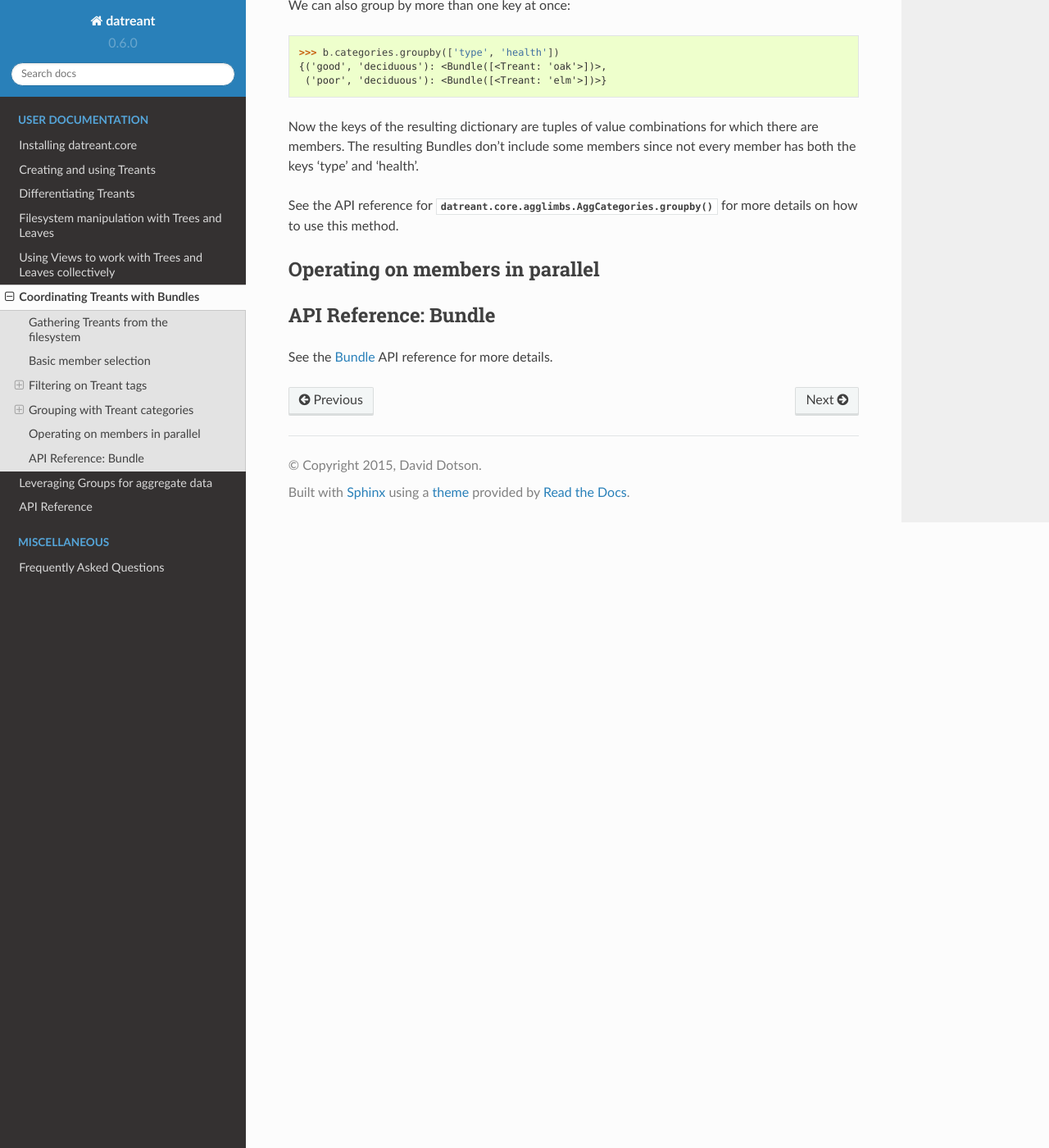
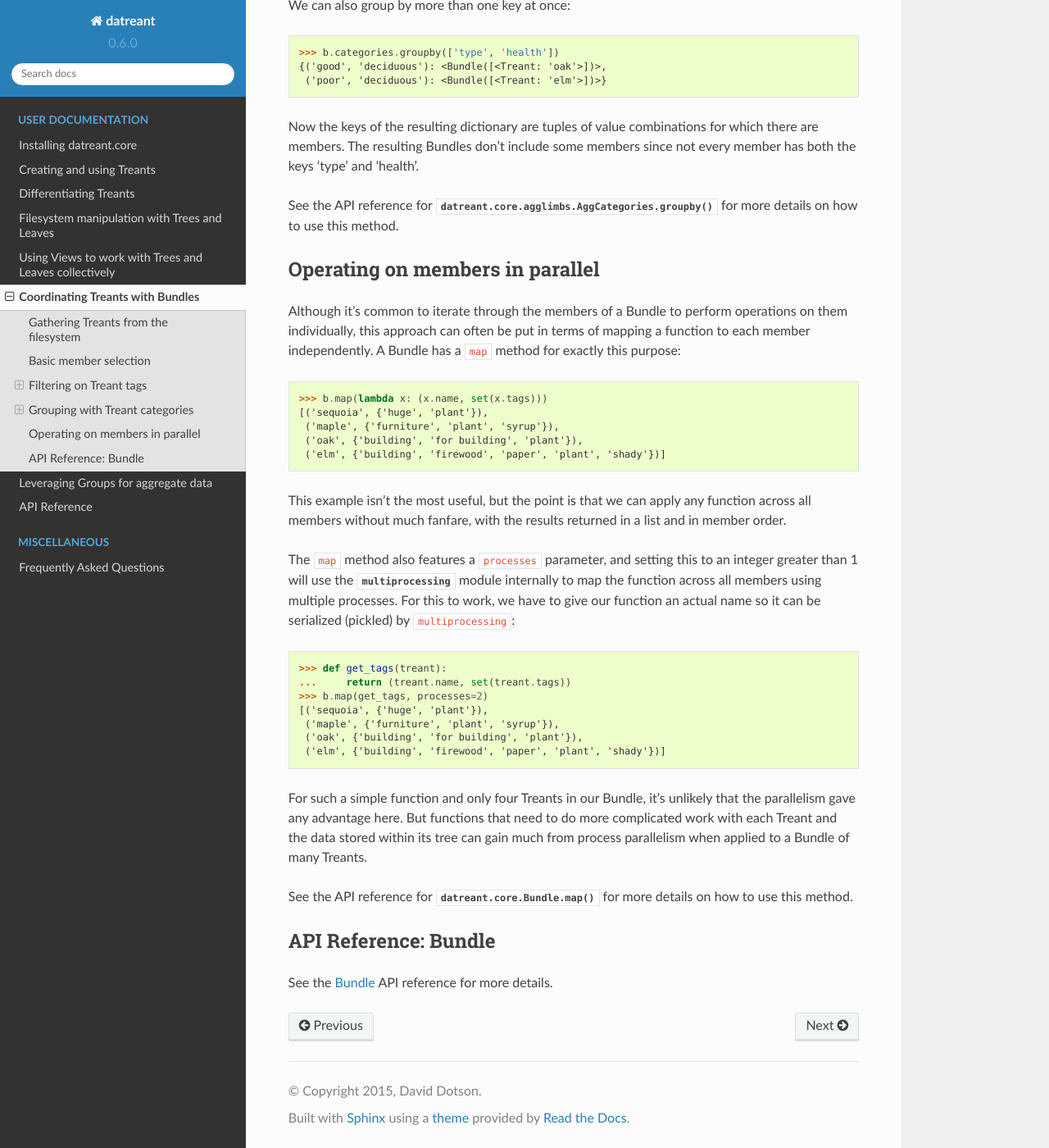
Before and after one commit to datreant/datreant, a Sphinx documentation site: the page built from docs/bundles.rst, in a window 1280 px wide and 1400 px high, scrolled down 7458 px. Shown: the whole window at 82% size. Built offline with Sphinx 7.4.7 and the Read the Docs theme 2.0.0, drawn with Linux system fonts in a browser that asks for light colours.

Commit message:
I think we're finished with Bundles.
Whew...that was a doozy of a doc page.

```diff
--- a/docs/bundles.rst
+++ b/docs/bundles.rst
@@ -333,8 +333,42 @@ for more details on how to use this method.
 
 Operating on members in parallel
 ================================
+Although it's common to iterate through the members of a Bundle to perform
+operations on them individually, this approach can often be put in terms
+of mapping a function to each member independently. A Bundle has a ``map``
+method for exactly this purpose::
 
+    >>> b.map(lambda x: (x.name, set(x.tags)))
+    [('sequoia', {'huge', 'plant'}),
+     ('maple', {'furniture', 'plant', 'syrup'}),
+     ('oak', {'building', 'for building', 'plant'}),
+     ('elm', {'building', 'firewood', 'paper', 'plant', 'shady'})]
 
+This example isn't the most useful, but the point is that we can apply any
+function across all members without much fanfare, with the results returned
+in a list and in member order.
+
+The ``map`` method also features a ``processes`` parameter, and setting this
+to an integer greater than 1 will use the :mod:`multiprocessing` module
+internally to map the function across all members using multiple processes.
+For this to work, we have to give our function an actual name so it can
+be serialized (pickled) by ``multiprocessing``::
+
+    >>> def get_tags(treant):
+    ...     return (treant.name, set(treant.tags))
+    >>> b.map(get_tags, processes=2)
+    [('sequoia', {'huge', 'plant'}),
+     ('maple', {'furniture', 'plant', 'syrup'}),
+     ('oak', {'building', 'for building', 'plant'}),
+     ('elm', {'building', 'firewood', 'paper', 'plant', 'shady'})]
+
+For such a simple function and only four Treants in our Bundle, it's unlikely
+that the parallelism gave any advantage here. But functions that need to do
+more complicated work with each Treant and the data stored within its tree can
+gain much from process parallelism when applied to a Bundle of many Treants.
+
+See the API reference for :meth:`datreant.core.Bundle.map` for more details on
+how to use this method.
 
 API Reference: Bundle
 =====================
```
